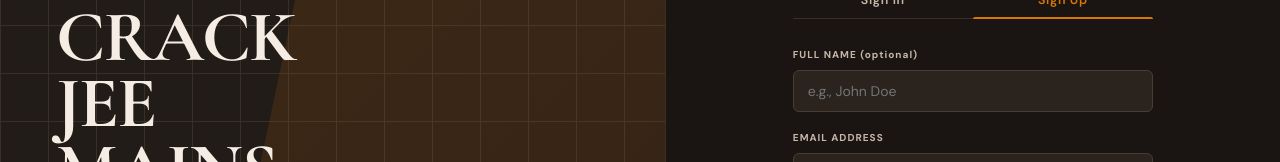
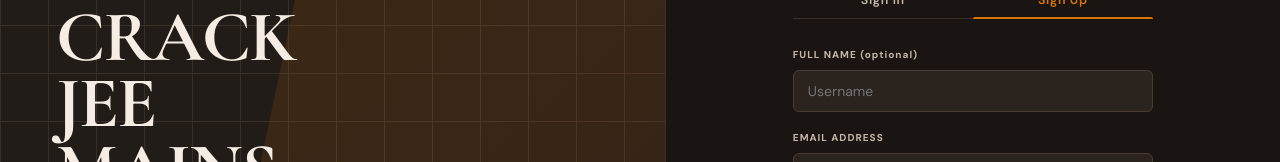
Before and after one commit to Vignesh-P-C/Mentiqor, a React (Vite) app in the folder mentiqor-frontend/: page / in a window 1280 px wide. Both pictures are taken after a click on the button "Sign Up". Shown: the part 263-425 px from the top of the page. Built offline with nearby package versions, Linux system fonts and the light colour scheme; no server answers.

Commit message:
adding placeholder as username

```diff
--- a/mentiqor-frontend/src/pages/Auth.jsx
+++ b/mentiqor-frontend/src/pages/Auth.jsx
@@ -106,7 +106,7 @@ export default function Auth() {
                 <label style={S.label}>FULL NAME (optional)</label>
                 <input
                   type="text"
-                  placeholder="e.g., John Doe"
+                  placeholder="Username"
                   value={name}
                   onChange={e => setName(e.target.value)}
                   style={S.input}
```
